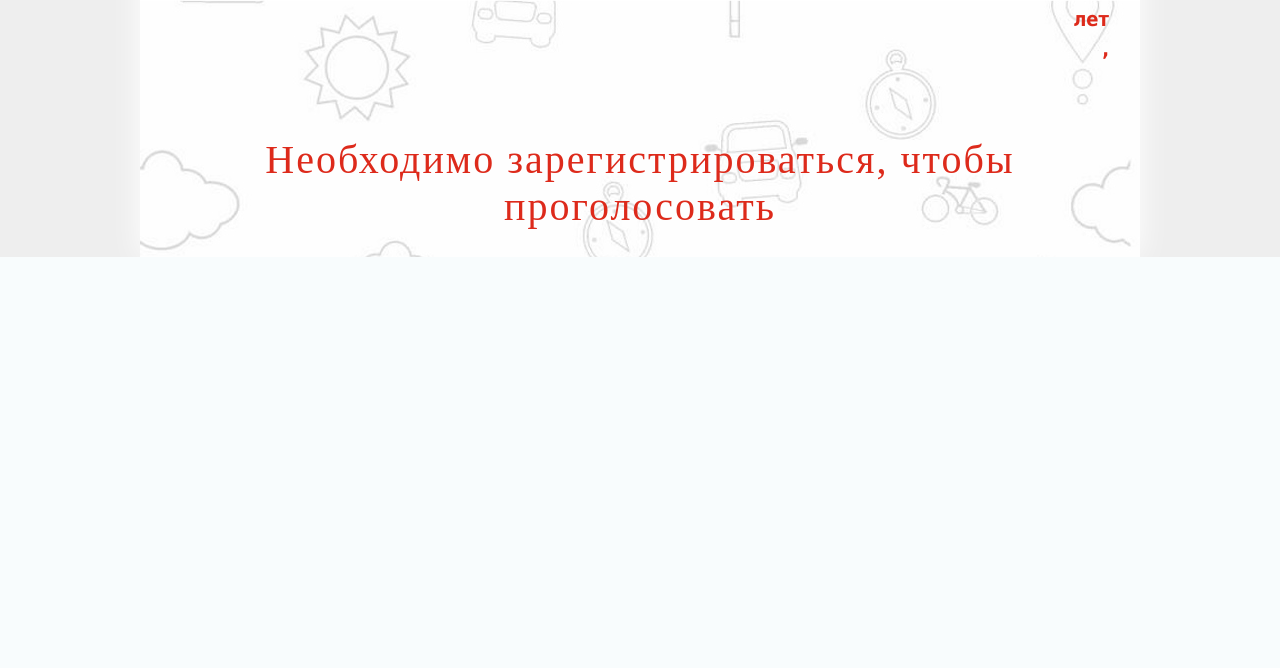
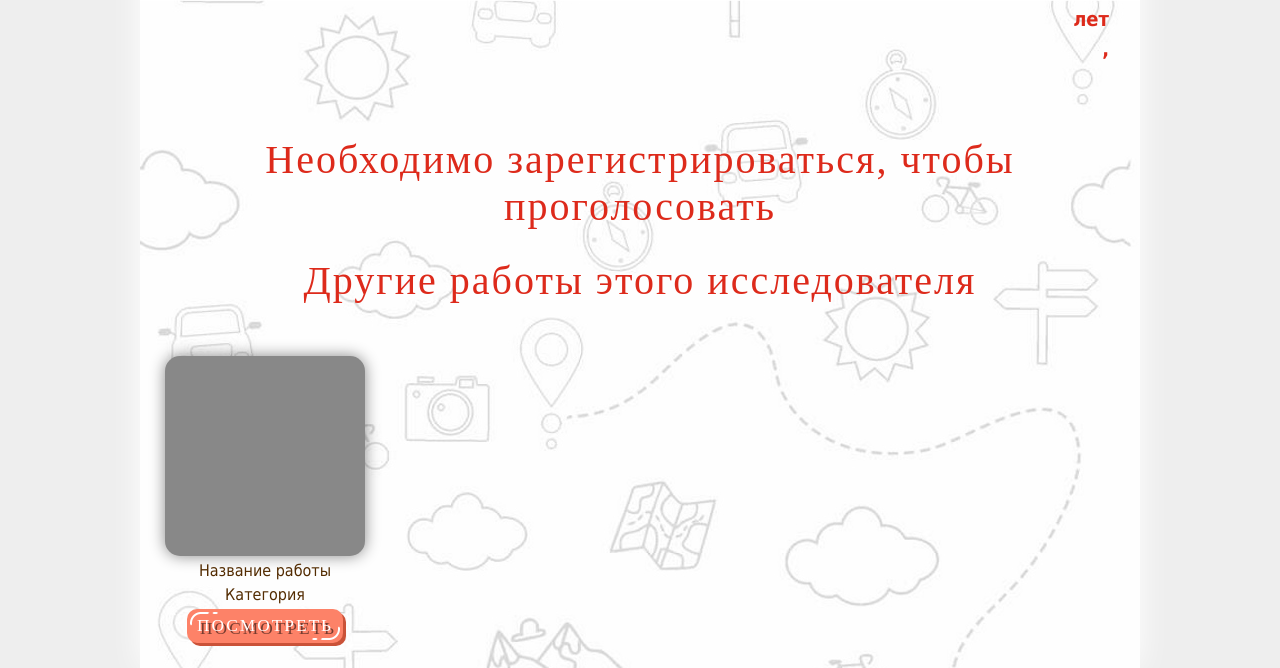
Before and after one commit to BitLittel/sledopit, a Flask app: template main/templates/research.html in a window 1280 px wide. Shown: the part 1073-1741 px from the top of the page. Before the commit the page ends 1330 px from the top, so only its background shows below. Run offline with Flask 2, Linux system fonts and the light colour scheme; the template is opened without the code that fills it, so the values that code supplies are empty; parts of the project's set-up code (start-up, migrations or seed data) failed here and were passed over; some libraries are stand-ins or nearby versions; some web fonts are replaced.

Commit message:
Остальные работы пользователя на странице исследования

```diff
--- a/main/templates/research.html
+++ b/main/templates/research.html
@@ -93,6 +93,19 @@
     {% else %}
         <h1 style="margin-top: 25px">Необходимо зарегистрироваться, чтобы проголосовать</h1>
     {% endif %}
+    <!-- Блок остальных работ пользователя -->
+    <div>
+      <h1>Другие работы этого исследователя</h1>
+      <div class="flexGrid">
+        <div class="participantContainer">
+          <div class="participantPhoto"></div>
+          <p>Название работы</p>
+          <p>Категория</p>
+          <div class="funButtonSmall">Посмотреть</div>
+        </div>
+      </div>
+    </div>
+    <!-- /Блок остальных работ пользователя -->
   </div>
 </div>
 <div id="loginPopUp">
```
